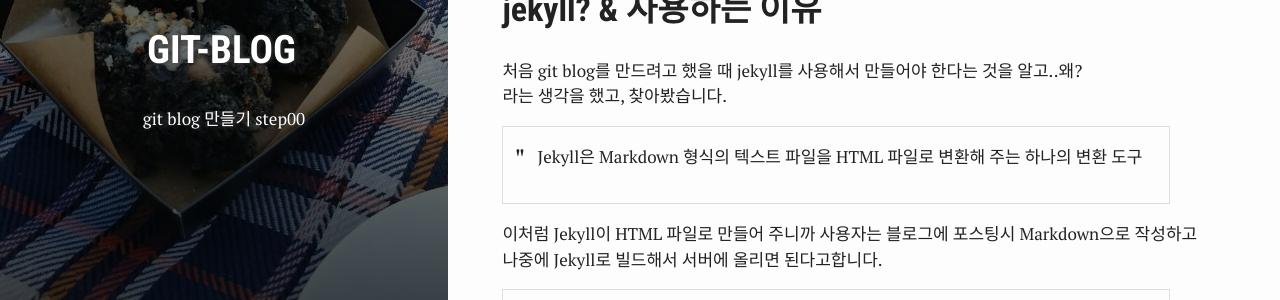
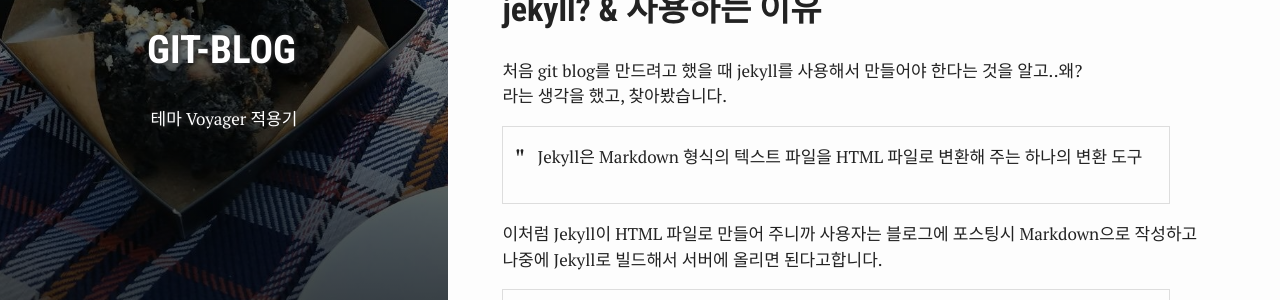
Before and after one commit to hyevin-Kim/hyevin-Kim.github.io, a Jekyll site: the page built from _posts/2022-03-02-git-blog-step00.md, in a window 1280 px wide. Shown: the part 572-872 px from the top of the page. Built offline with Jekyll 4.4.1, drawn with Linux system fonts in a browser that asks for light colours; some web fonts are replaced.

Commit message:
22.03.02 post

```diff
--- a/_posts/2022-03-01-git-blog-step00.md
+++ b/_posts/2022-03-02-git-blog-step00.md
@@ -2,10 +2,9 @@
 bg: "./gitblog/basic.jpeg"
 layout: post
 title: "[git blog]step00 - 테마 Voyager 적용"
-crawlertitle: "git blog 만들기 기록"
+crawlertitle: "[git blog]step00"
 date: 2022-03-02
-summary: "git blog 만들기 step00"
-excerpt: "테마 Voyager 적용기"
+summary: "테마 Voyager 적용기"
 category: "git-blog"
 tags: [git blog]
 author: vvney
```
Also changed, not shown: 11 other files.
